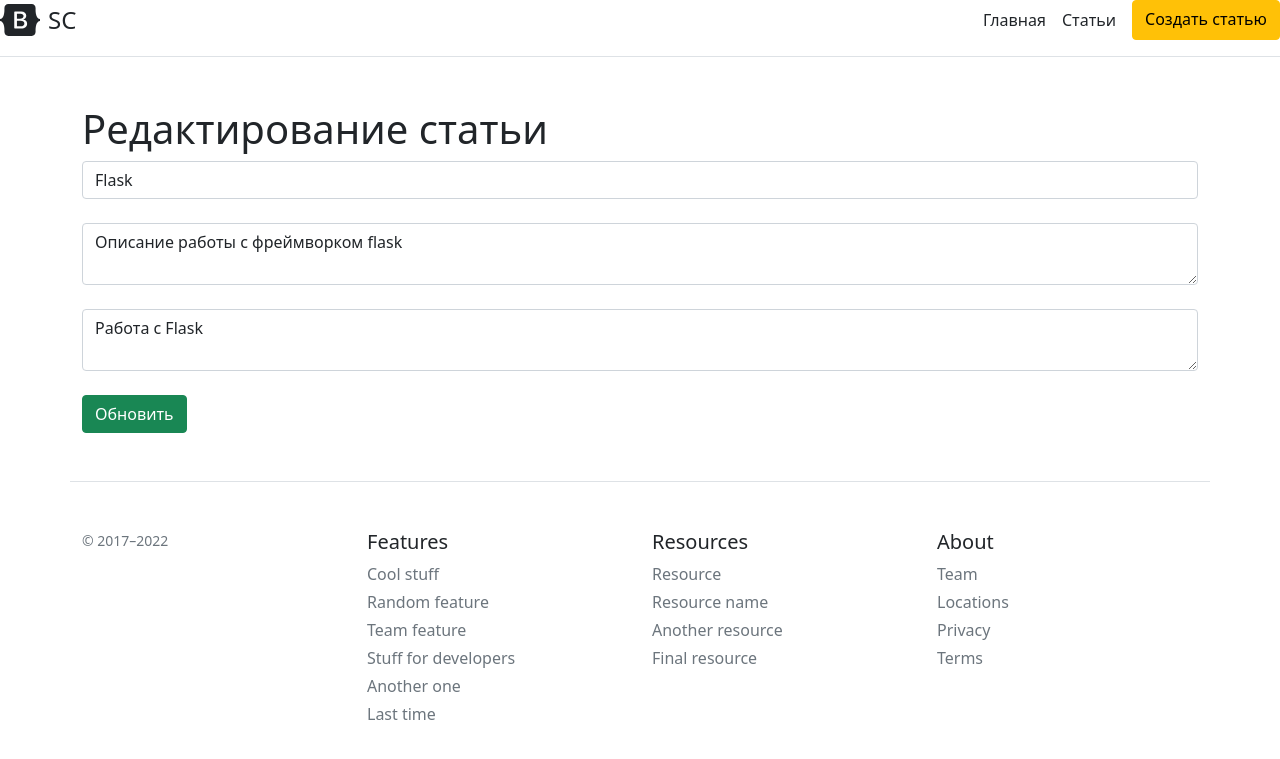
After one commit to Oskar30/flask, a Flask app: page /posts/1/update in a window 1280 px wide. The commit adds this page. Shown: the top 759 px of the page. Run offline with Flask 2, Linux system fonts and the light colour scheme; data comes from the database, SQL or seed files in the repository; both versions use the stored data as it was after the commit.

Commit message:
add post_update and del

```diff
--- a/app.py
+++ b/app.py
@@ -17,20 +17,54 @@ class Article(db.Model):
     def __repr__(self):
         return '<Article %r>' % self.id
 
+
 @app.route('/')
 @app.route('/home')
 def index():
     return render_template('index.html')
+
 
 @app.route('/posts')
 def posts():
     articles = Article.query.order_by(Article.date.desc()).all()
     return render_template('posts.html', articles=articles)
 
+
 @app.route('/posts/<int:id>')
 def post_detail(id):
     article = Article.query.get(id)
     return render_template('post_detail.html', article=article)
+
+
+@app.route('/posts/<int:id>/delete')
+def post_delete(id):
+    article = Article.query.get_or_404(id)
+
+    try:
+        db.session.delete(article)
+        db.session.commit()
+        return redirect('/posts')
+    except:
+        return 'При удалении статьи произошла ошибка'
+
+
+@app.route('/posts/<int:id>/update', methods=['POST','GET'])
+def post_update(id):
+    article = Article.query.get(id)
+    if request.method == 'POST':
+        article.title =request.form['title']
+        article.intro =request.form['intro']
+        article.text =request.form['text']
+
+        try:
+            db.session.commit()
+            return redirect('/posts')
+        except:
+            return 'При редактировании статьи произошла ошибка'
+
+    else:
+        return render_template('post_update.html', article=article)
+
 
 @app.route('/create_article', methods=['POST','GET'])
 def create_article():
@@ -46,14 +80,16 @@ def create_article():
             db.session.commit()
             return redirect('/posts')
         except:
-            return 'Ошибка'
+            return 'При добавлениии статьи произошла ошибка'
 
     else:
         return render_template('create_article.html')
+
 
 @app.route('/user/<string:name>/<int:id>')
 def user(name, id):
     return 'User page: ' + name + ' - ' + str(id)
 
+
 if __name__ == '__main__':
     app.run(debug=True)
--- a/templates/post_detail.html
+++ b/templates/post_detail.html
@@ -12,6 +12,8 @@
     <div class="alert alert-info">
         <p>{{ article.text }}</p>
         <p><b>Дата: {{ article.date.date() }}</b></p>
+        <a href="/posts/{{ article.id }}/delete" class="btn btn-danger">Удалить</button></a>
+        <a href="/posts/{{ article.id }}/update" class="btn btn-success">Редактировать</button></a>
     </div>
 
 </div>
--- /dev/null
+++ b/templates/post_update.html
@@ -0,0 +1,17 @@
+{% extends 'base.html' %}
+
+{% block title %}
+Редактирование статьи
+{% endblock %}
+
+{% block body %}
+<div class="container mt-5">
+    <h1>Редактирование статьи</h1>
+    <form method="post">
+        <input type="text" name="title" id="title" class="form-control" value="{{ article.title }}" placeholder="Название"><br>
+        <textarea name="intro" id="intro" class="form-control" placeholder="Анонс">{{ article.text }}</textarea><br>
+        <textarea name="text" id="text" class="form-control" placeholder="Основной текст">{{ article.intro }}</textarea><br>
+        <input type="submit" class="btn btn-success" value="Обновить">
+    </form>
+</div>
+{% endblock %}
--- a/templates/posts.html
+++ b/templates/posts.html
@@ -8,6 +8,7 @@
 <div class="container mt-5">
     <h1>Все статьи на сайте</h1>
 
+    {% if articles|length > 0 %}
         {% for element in articles %}
         <div class="alert alert-info">
             <h2>{{ element.title }}</h2>
@@ -16,5 +17,8 @@
             <a href="/posts/{{ element.id }}" class="btn btn-warning">Детальнее</button></a>
         </div>
         {% endfor %}
+    {% else %}
+    <p>На сайте ещё нет ни одной статьи</p>
+    {% endif %}
 </div>
 {% endblock %}
```
Also changed, not shown: blog.db. Lines whose indentation alone changed are shown as unchanged.
